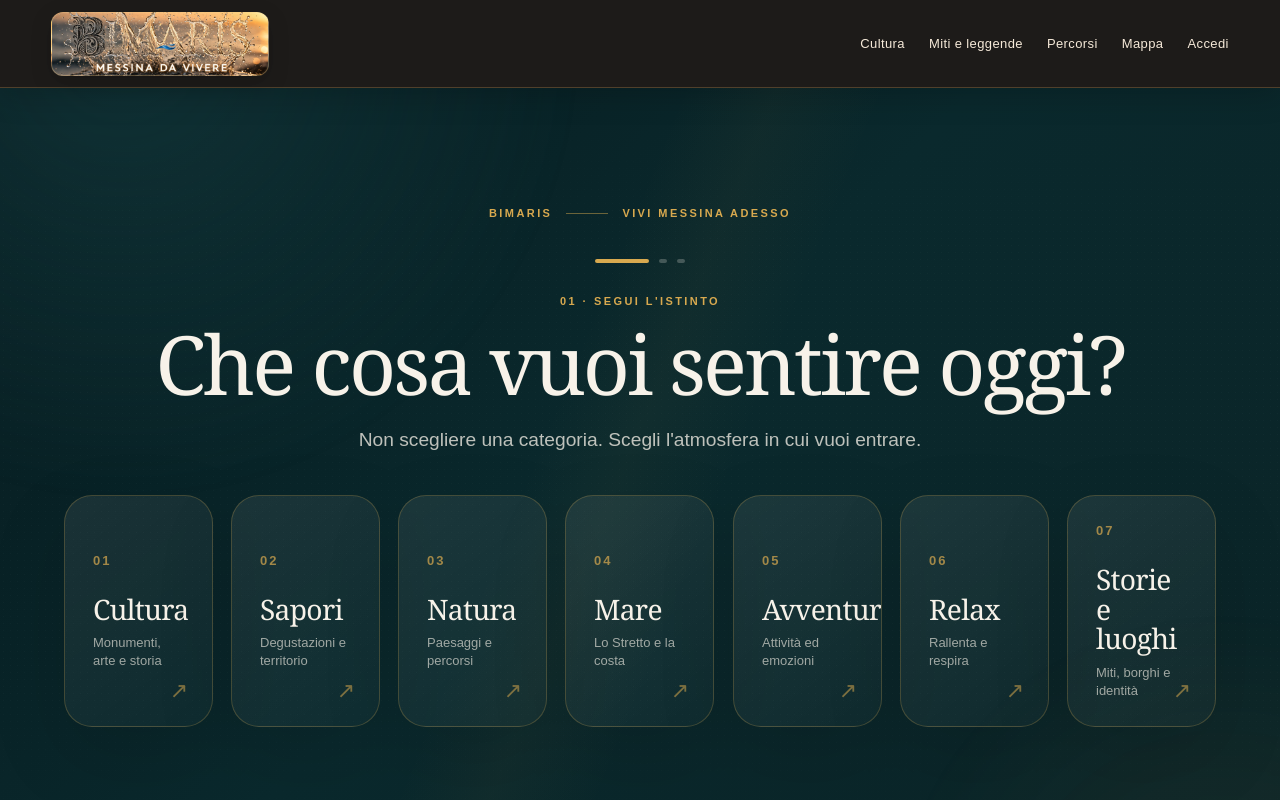
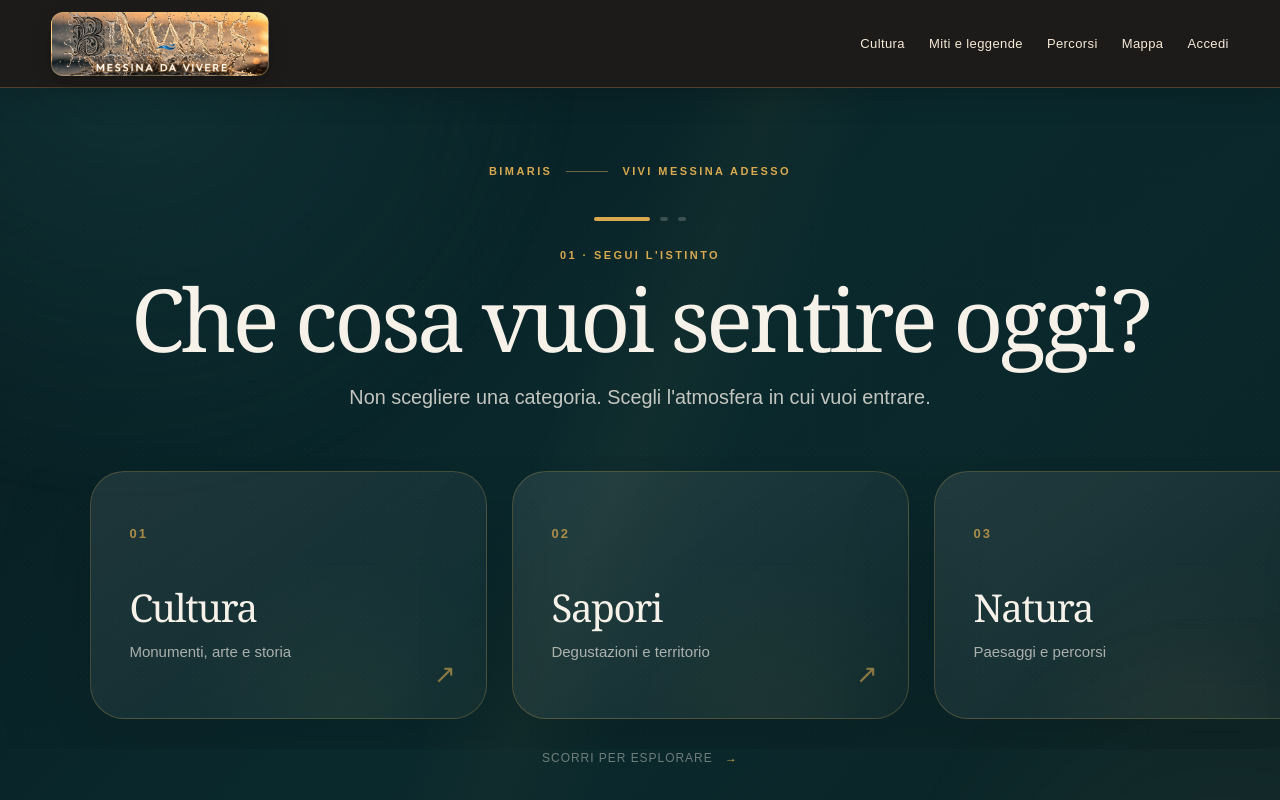
Before and after one commit to giovannibrunetto/bimaris-platform, a Next.js app in the folder apps/web/: page /cosa-faccio-oggi in a window 1280 px wide. Shown: the top 800 px of the page. Built offline with nearby package versions, Linux system fonts and the light colour scheme.

Commit message:
Make Discovery choices cinematic carousel

```diff
--- a/apps/web/app/cosa-faccio-oggi/DiscoveryWizard.tsx
+++ b/apps/web/app/cosa-faccio-oggi/DiscoveryWizard.tsx
@@ -1,6 +1,6 @@
 "use client";
 
-import { useEffect, useState } from "react";
+import { useEffect, useRef, useState } from "react";
 import type { DiscoveryAudience, DiscoveryIntent } from "@/lib/discovery";
 
 const GOLD="#d8a94f";
@@ -13,40 +13,36 @@ type Props={initialIntent?:DiscoveryIntent;initialAudience?:DiscoveryAudience;in
 
 export default function DiscoveryWizard({initialIntent,initialAudience,initialMinutes}:Props){
  const [intent,setIntent]=useState<DiscoveryIntent|undefined>(initialIntent),[audience,setAudience]=useState<DiscoveryAudience|undefined>(initialAudience),[minutes,setMinutes]=useState<number|undefined>(initialMinutes);
- const [shownStep,setShownStep]=useState(!initialIntent?1:!initialAudience?2:!initialMinutes?3:4),[visible,setVisible]=useState(true),[locked,setLocked]=useState(false);
+ const [shownStep,setShownStep]=useState(!initialIntent?1:!initialAudience?2:!initialMinutes?3:4),[visible,setVisible]=useState(true),[locked,setLocked]=useState(false),[selected,setSelected]=useState<string|number|undefined>();
+ const railRef=useRef<HTMLDivElement>(null);
  const realStep=!intent?1:!audience?2:!minutes?3:4;
- useEffect(()=>{if(realStep===shownStep)return;const t=setTimeout(()=>{setShownStep(realStep);requestAnimationFrame(()=>setVisible(true));},520);return()=>clearTimeout(t)},[realStep,shownStep]);
- const choose=(fn:()=>void)=>{if(locked)return;setLocked(true);setVisible(false);setTimeout(()=>{fn();setLocked(false)},520)};
- const resetFrom=(n:number)=>choose(()=>{if(n<=1){setIntent(undefined);setAudience(undefined);setMinutes(undefined)}else if(n===2){setAudience(undefined);setMinutes(undefined)}else setMinutes(undefined)});
- const wrap:React.CSSProperties={width:"100%",opacity:visible?1:0,transform:visible?"translate3d(0,0,0) scale(1)":"translate3d(0,32px,0) scale(.965)",filter:visible?"blur(0px)":"blur(10px)",transition:"opacity .52s ease, transform .78s cubic-bezier(.16,1,.3,1), filter .52s ease"};
- const progress=(n:number)=><div style={{display:"flex",alignItems:"center",justifyContent:"center",gap:10,marginBottom:"clamp(28px,4vh,52px)"}}>{[1,2,3].map(i=><span key={i} style={{width:i===n?54:8,height:4,borderRadius:99,background:i<=n?GOLD:"rgba(244,239,229,.24)",transition:"all .7s cubic-bezier(.16,1,.3,1)"}}/>)}</div>;
- const cards=(items:any[],onClick:(x:any)=>void)=><div style={{display:"grid",gridTemplateColumns:`repeat(${items.length>4?"auto-fit":"4"},minmax(0,1fr))`,gap:"clamp(12px,1.4vw,22px)",width:"min(1180px,100%)",margin:"0 auto"}}>{items.map((x,i)=><button className="discovery-choice" type="button" key={x.key??x.value} onClick={()=>onClick(x)} style={{animationDelay:`${80+i*55}ms`}}><span className="discovery-choice-number">0{i+1}</span><strong>{x.label}</strong><small>{x.hint}</small><span className="discovery-choice-arrow">↗</span></button>)}</div>;
- const scene=(eyebrow:string,title:string,copy:string,content:React.ReactNode,back?:React.ReactNode)=><section style={{textAlign:"center"}}>{back}<div style={{color:GOLD,fontSize:"clamp(11px,.8vw,14px)",fontWeight:800,letterSpacing:".22em",textTransform:"uppercase",marginBottom:16}}>{eyebrow}</div><h2 style={{fontFamily:"Georgia,serif",fontWeight:400,fontSize:"clamp(48px,6.4vw,96px)",lineHeight:.98,letterSpacing:"-.035em",color:"#f7f2e9",margin:"0 auto 22px",maxWidth:1100}}>{title}</h2><p style={{color:"rgba(247,242,233,.76)",fontSize:"clamp(17px,1.5vw,24px)",lineHeight:1.5,margin:"0 auto clamp(34px,5vh,64px)",maxWidth:720}}>{copy}</p>{content}</section>;
- return <form method="get" style={{width:"100%"}}>
+ useEffect(()=>{if(realStep===shownStep)return;const t=setTimeout(()=>{setShownStep(realStep);setSelected(undefined);requestAnimationFrame(()=>setVisible(true));},680);return()=>clearTimeout(t)},[realStep,shownStep]);
+ const choose=(id:string|number,fn:()=>void)=>{if(locked)return;setLocked(true);setSelected(id);setTimeout(()=>setVisible(false),180);setTimeout(()=>{fn();setLocked(false)},680)};
+ const resetFrom=(n:number)=>{if(locked)return;setLocked(true);setVisible(false);setTimeout(()=>{if(n<=1){setIntent(undefined);setAudience(undefined);setMinutes(undefined)}else if(n===2){setAudience(undefined);setMinutes(undefined)}else setMinutes(undefined);setLocked(false)},520)};
+ const progress=(n:number)=><div className="progress">{[1,2,3].map(i=><span key={i} className={i<=n?"on":""} style={{width:i===n?56:8}}/>)}</div>;
+ const cards=(items:any[],onClick:(x:any)=>void)=><div className="choice-shell"><div className="choice-rail" ref={railRef}>{items.map((x,i)=>{const id=x.key??x.value,isSelected=selected===id;return <button className={`discovery-choice ${isSelected?"selected":""} ${selected!==undefined&&!isSelected?"unselected":""}`} type="button" key={id} onClick={()=>choose(id,()=>onClick(x))} style={{animationDelay:`${80+i*70}ms`}}><span className="discovery-choice-number">0{i+1}</span><strong>{x.label}</strong><small>{x.hint}</small><span className="discovery-choice-arrow">↗</span></button>})}</div><div className="rail-hint">Scorri per esplorare <span>→</span></div></div>;
+ const scene=(eyebrow:string,title:string,copy:string,content:React.ReactNode,back?:React.ReactNode)=><section className="scene">{back}<div className="eyebrow">{eyebrow}</div><h2>{title}</h2><p>{copy}</p>{content}</section>;
+ return <form method="get" className={`wizard ${visible?"visible":"leaving"}`}>
   {intent&&<input type="hidden" name="intent" value={intent}/>} {audience&&<input type="hidden" name="audience" value={audience}/>} {minutes&&<input type="hidden" name="minutes" value={minutes}/>}
-  <div style={wrap}>{progress(Math.min(shownStep,3))}
-   {shownStep===1&&scene("01 · Segui l'istinto","Che cosa vuoi sentire oggi?","Non scegliere una categoria. Scegli l'atmosfera in cui vuoi entrare.",cards(intents,x=>choose(()=>setIntent(x.key))))}
-   {shownStep===2&&scene("02 · Scegli con chi","Con chi vuoi viverla?","La stessa Messina cambia a seconda di chi hai accanto.",cards(audiences,x=>choose(()=>setAudience(x.key))),<button className="discovery-back" type="button" onClick={()=>resetFrom(1)}>← Torna all'atmosfera</button>)}
-   {shownStep===3&&scene("03 · Dai valore al tempo","Quanto tempo vuoi regalarti?","Non riempire il tempo. Scegli quanto spazio vuoi lasciare all'esperienza.",cards(durations,x=>choose(()=>setMinutes(x.value))),<button className="discovery-back" type="button" onClick={()=>resetFrom(2)}>← Torna alla compagnia</button>)}
-   {shownStep===4&&scene("La scelta è pronta","Messina, ridotta a ciò che conta per te.","BIMARIS ha incrociato atmosfera, compagnia e tempo. Ora lascia spazio alla scoperta.",<div><button className="discovery-submit" type="submit">Scopri cosa vivere <span>→</span></button><div><button className="discovery-back" type="button" onClick={()=>resetFrom(3)}>← Cambia il tempo</button></div></div>)}
-  </div>
+  {progress(Math.min(shownStep,3))}
+  {shownStep===1&&scene("01 · Segui l'istinto","Che cosa vuoi sentire oggi?","Non scegliere una categoria. Scegli l'atmosfera in cui vuoi entrare.",cards(intents,x=>setIntent(x.key)))}
+  {shownStep===2&&scene("02 · Scegli con chi","Con chi vuoi viverla?","La stessa Messina cambia a seconda di chi hai accanto.",cards(audiences,x=>setAudience(x.key)),<button className="discovery-back" type="button" onClick={()=>resetFrom(1)}>← Torna all'atmosfera</button>)}
+  {shownStep===3&&scene("03 · Dai valore al tempo","Quanto tempo vuoi regalarti?","Non riempire il tempo. Scegli quanto spazio vuoi lasciare all'esperienza.",cards(durations,x=>setMinutes(x.value)),<button className="discovery-back" type="button" onClick={()=>resetFrom(2)}>← Torna alla compagnia</button>)}
+  {shownStep===4&&scene("La scelta è pronta","Messina, ridotta a ciò che conta per te.","BIMARIS ha incrociato atmosfera, compagnia e tempo. Ora lascia spazio alla scoperta.",<div><button className="discovery-submit" type="submit">Scopri cosa vivere <span>→</span></button><div><button className="discovery-back after" type="button" onClick={()=>resetFrom(3)}>← Cambia il tempo</button></div></div>)}
   <style jsx>{`
-   .discovery-choice{position:relative;min-height:clamp(150px,19vh,220px);padding:28px 28px 26px;border:1px solid rgba(216,169,79,.25);border-radius:28px;background:linear-gradient(145deg,rgba(255,255,255,.075),rgba(255,255,255,.025));color:#f7f2e9;text-align:left;cursor:pointer;overflow:hidden;backdrop-filter:blur(12px);box-shadow:0 28px 80px rgba(0,0,0,.12);transition:transform .55s cubic-bezier(.16,1,.3,1),background .55s ease,border-color .55s ease,box-shadow .55s ease;animation:choiceIn .75s cubic-bezier(.16,1,.3,1) both}
-   .discovery-choice:before{content:"";position:absolute;inset:auto -25% -65% 15%;height:110%;background:radial-gradient(circle,rgba(216,169,79,.16),transparent 67%);opacity:0;transition:opacity .55s ease,transform .75s ease;transform:translateY(18px)}
-   .discovery-choice:hover{transform:translateY(-10px) scale(1.018);border-color:rgba(216,169,79,.72);background:linear-gradient(145deg,rgba(255,255,255,.12),rgba(216,169,79,.055));box-shadow:0 34px 90px rgba(0,0,0,.22)}
-   .discovery-choice:hover:before{opacity:1;transform:translateY(0)}
-   .discovery-choice-number{display:block;color:rgba(216,169,79,.72);font:700 13px/1 Arial,sans-serif;letter-spacing:.15em;margin-bottom:28px}
-   .discovery-choice strong{position:relative;display:block;font:400 clamp(25px,2.2vw,38px)/1.05 Georgia,serif;letter-spacing:-.025em;z-index:1}
-   .discovery-choice small{position:relative;display:block;color:rgba(247,242,233,.62);font:400 clamp(13px,1vw,16px)/1.4 Arial,sans-serif;margin-top:10px;z-index:1}
-   .discovery-choice-arrow{position:absolute;right:24px;bottom:22px;color:${GOLD};font-size:22px;opacity:.55;transition:transform .45s ease,opacity .45s ease}
-   .discovery-choice:hover .discovery-choice-arrow{transform:translate(4px,-4px);opacity:1}
-   .discovery-back{display:block;margin:0 auto clamp(22px,3vh,38px);border:0;background:transparent;color:rgba(247,242,233,.58);font-size:14px;cursor:pointer;transition:color .3s ease}.discovery-back:hover{color:#f7f2e9}
-   .discovery-submit{border:1px solid rgba(216,169,79,.72);border-radius:999px;padding:20px 34px;background:${GOLD};color:#0a292d;font-weight:800;font-size:clamp(16px,1.3vw,20px);cursor:pointer;box-shadow:0 22px 60px rgba(216,169,79,.16);transition:transform .45s cubic-bezier(.16,1,.3,1),box-shadow .45s ease}.discovery-submit:hover{transform:scale(1.045);box-shadow:0 28px 80px rgba(216,169,79,.25)}.discovery-submit span{margin-left:18px}
-   @keyframes choiceIn{from{opacity:0;transform:translateY(28px) scale(.97)}to{opacity:1;transform:translateY(0) scale(1)}}
-   @media(max-width:900px){.discovery-choice{min-height:145px}.discovery-choice strong{font-size:26px}}
-   @media(max-width:720px){.discovery-choice{min-height:130px;padding:22px}.discovery-choice-number{margin-bottom:18px}.discovery-choice strong{font-size:24px}}
-   @media(max-width:620px){.discovery-choice{min-height:118px}.discovery-choice small{font-size:12px}}
-   @media(max-width:560px){.discovery-choice{min-height:126px}.discovery-choice-number{margin-bottom:14px}}
+   .wizard{width:100%;transition:opacity .62s ease,transform .82s cubic-bezier(.16,1,.3,1),filter .62s ease}.wizard.visible{opacity:1;transform:translate3d(0,0,0) scale(1);filter:blur(0)}.wizard.leaving{opacity:0;transform:translate3d(0,-22px,0) scale(1.018);filter:blur(12px)}
+   .progress{display:flex;align-items:center;justify-content:center;gap:10px;margin-bottom:clamp(24px,3.5vh,46px)}.progress span{height:4px;border-radius:99px;background:rgba(244,239,229,.2);transition:all .7s cubic-bezier(.16,1,.3,1)}.progress span.on{background:${GOLD}}
+   .scene{text-align:center}.eyebrow{color:${GOLD};font-size:clamp(11px,.8vw,14px);font-weight:800;letter-spacing:.22em;text-transform:uppercase;margin-bottom:16px}.scene h2{font-family:Georgia,serif;font-weight:400;font-size:clamp(54px,6.8vw,104px);line-height:.96;letter-spacing:-.04em;color:#f7f2e9;margin:0 auto 22px;max-width:1180px}.scene>p{color:rgba(247,242,233,.78);font-size:clamp(18px,1.55vw,25px);line-height:1.5;margin:0 auto clamp(30px,4.5vh,58px);max-width:760px}
+   .choice-shell{position:relative;width:100vw;margin-left:calc(50% - 50vw);overflow:hidden;padding:8px 0 4px}.choice-rail{display:flex;gap:clamp(18px,2vw,32px);overflow-x:auto;scroll-snap-type:x mandatory;padding:14px max(7vw,calc((100vw - 1120px)/2)) 30px;scrollbar-width:none;overscroll-behavior-x:contain}.choice-rail::-webkit-scrollbar{display:none}
+   .discovery-choice{flex:0 0 clamp(310px,31vw,470px);scroll-snap-align:center;position:relative;min-height:clamp(235px,31vh,330px);padding:clamp(30px,3vw,46px);border:1px solid rgba(216,169,79,.26);border-radius:34px;background:linear-gradient(145deg,rgba(255,255,255,.09),rgba(255,255,255,.025));color:#f7f2e9;text-align:left;cursor:pointer;overflow:hidden;backdrop-filter:blur(14px);box-shadow:0 34px 100px rgba(0,0,0,.16);transition:transform .65s cubic-bezier(.16,1,.3,1),opacity .55s ease,filter .55s ease,background .55s ease,border-color .55s ease,box-shadow .55s ease;animation:choiceIn .85s cubic-bezier(.16,1,.3,1) both}
+   .discovery-choice:before{content:"";position:absolute;inset:30% -20% -55% 12%;background:radial-gradient(circle,rgba(216,169,79,.19),transparent 65%);opacity:.25;transition:opacity .55s ease,transform .75s ease;transform:translateY(20px)}.discovery-choice:hover{transform:translateY(-12px) scale(1.025);border-color:rgba(216,169,79,.68);background:linear-gradient(145deg,rgba(255,255,255,.13),rgba(216,169,79,.055));box-shadow:0 44px 120px rgba(0,0,0,.25)}.discovery-choice:hover:before{opacity:1;transform:translateY(0)}
+   .discovery-choice.selected{z-index:5;transform:scale(1.09);border-color:${GOLD};background:linear-gradient(145deg,rgba(216,169,79,.18),rgba(255,255,255,.07));box-shadow:0 50px 140px rgba(0,0,0,.32)}.discovery-choice.unselected{opacity:.18;filter:blur(5px);transform:scale(.94)}
+   .discovery-choice-number{display:block;color:rgba(216,169,79,.75);font:700 13px/1 Arial,sans-serif;letter-spacing:.16em;margin-bottom:clamp(44px,6vh,72px)}.discovery-choice strong{position:relative;display:block;font:400 clamp(34px,3vw,50px)/1 Georgia,serif;letter-spacing:-.035em;z-index:1}.discovery-choice small{position:relative;display:block;color:rgba(247,242,233,.66);font:400 clamp(15px,1.15vw,18px)/1.45 Arial,sans-serif;margin-top:14px;z-index:1}.discovery-choice-arrow{position:absolute;right:30px;bottom:28px;color:${GOLD};font-size:26px;opacity:.62;transition:transform .45s ease,opacity .45s ease}.discovery-choice:hover .discovery-choice-arrow{transform:translate(5px,-5px);opacity:1}
+   .rail-hint{color:rgba(247,242,233,.42);font-size:12px;letter-spacing:.08em;text-transform:uppercase;margin-top:2px}.rail-hint span{color:${GOLD};margin-left:8px}
+   .discovery-back{display:block;margin:0 auto clamp(20px,2.5vh,34px);border:0;background:transparent;color:rgba(247,242,233,.58);font-size:14px;cursor:pointer;transition:color .3s ease}.discovery-back:hover{color:#f7f2e9}.discovery-back.after{margin-top:24px}
+   .discovery-submit{border:1px solid rgba(216,169,79,.72);border-radius:999px;padding:21px 36px;background:${GOLD};color:#0a292d;font-weight:800;font-size:clamp(17px,1.3vw,21px);cursor:pointer;box-shadow:0 22px 60px rgba(216,169,79,.16);transition:transform .45s cubic-bezier(.16,1,.3,1),box-shadow .45s ease}.discovery-submit:hover{transform:scale(1.045);box-shadow:0 28px 80px rgba(216,169,79,.25)}.discovery-submit span{margin-left:18px}
+   @keyframes choiceIn{from{opacity:0;transform:translateX(34px) scale(.96)}to{opacity:1;transform:translateX(0) scale(1)}}
+   @media(max-width:700px){.scene h2{font-size:clamp(46px,13vw,68px)}.scene>p{font-size:17px}.discovery-choice{flex-basis:78vw;min-height:245px;border-radius:28px}.discovery-choice strong{font-size:36px}.choice-rail{padding-left:11vw;padding-right:11vw}.rail-hint{font-size:10px}}
   `}</style>
  </form>;
 }
```
